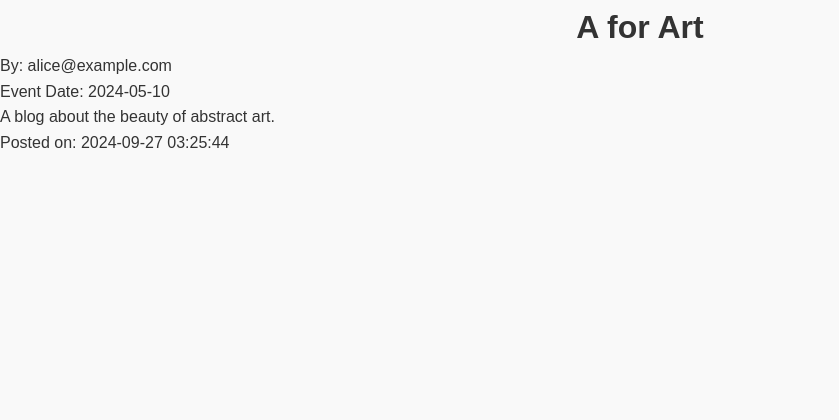
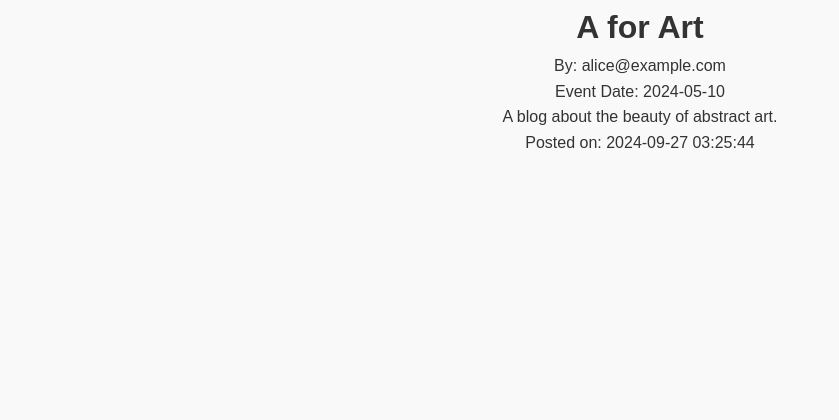
Before and after one commit to Sjoseph9652/ICS325-ABCD-Bears-Project, a PHP site: page /view_blog.php?blog_id=1 in a window 1280 px wide. Shown: the part 249-669 px from the top of the page, without its empty margins (0-839 px from the left). Run offline with PHP 8.4, Linux system fonts and the light colour scheme; data comes from the database, SQL or seed files in the repository.

Commit message:
Update styles.css

```diff
--- a/styles.css
+++ b/styles.css
@@ -146,3 +146,7 @@ a{
 #event-post{
     text-align: center;
 }
+
+#view-blog{
+    text-align: center;
+}
```
